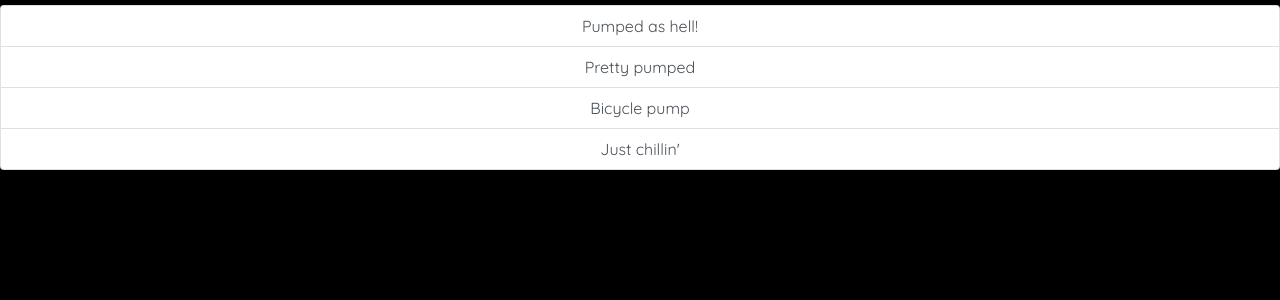
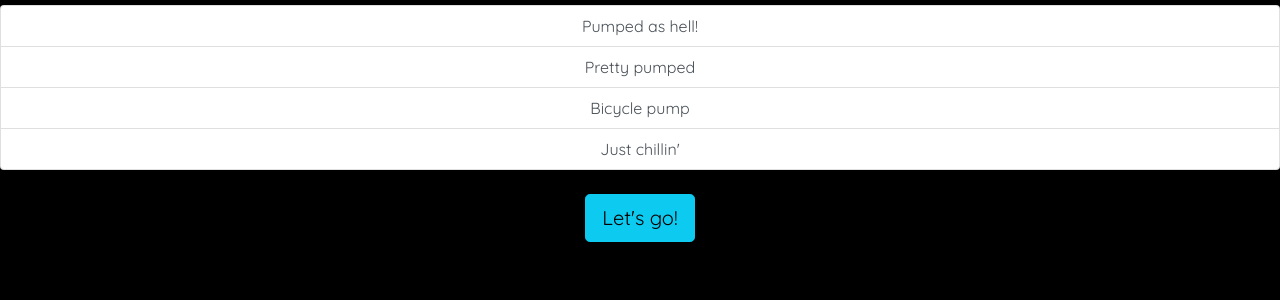
Before and after one commit to Radicitus/Orpheus, a Flask app: page / in a window 1280 px wide. Shown: the part 235-535 px from the top of the page. Run offline with Flask 2, Linux system fonts and the light colour scheme.

Commit message:
Added continue button

```diff
--- a/templates/index.html
+++ b/templates/index.html
@@ -34,6 +34,8 @@
             <button type="button" class="list-group-item list-group-item-action">Bicycle pump</button>
             <button type="button" class="list-group-item list-group-item-action">Just chillin'</button>
         </div>
+        <br>
+        <button type="button" class="btn btn-info btn-lg">Let's go!</button>
     </figure>
 
 <!-- Bootstrap JavaScript -->
```
